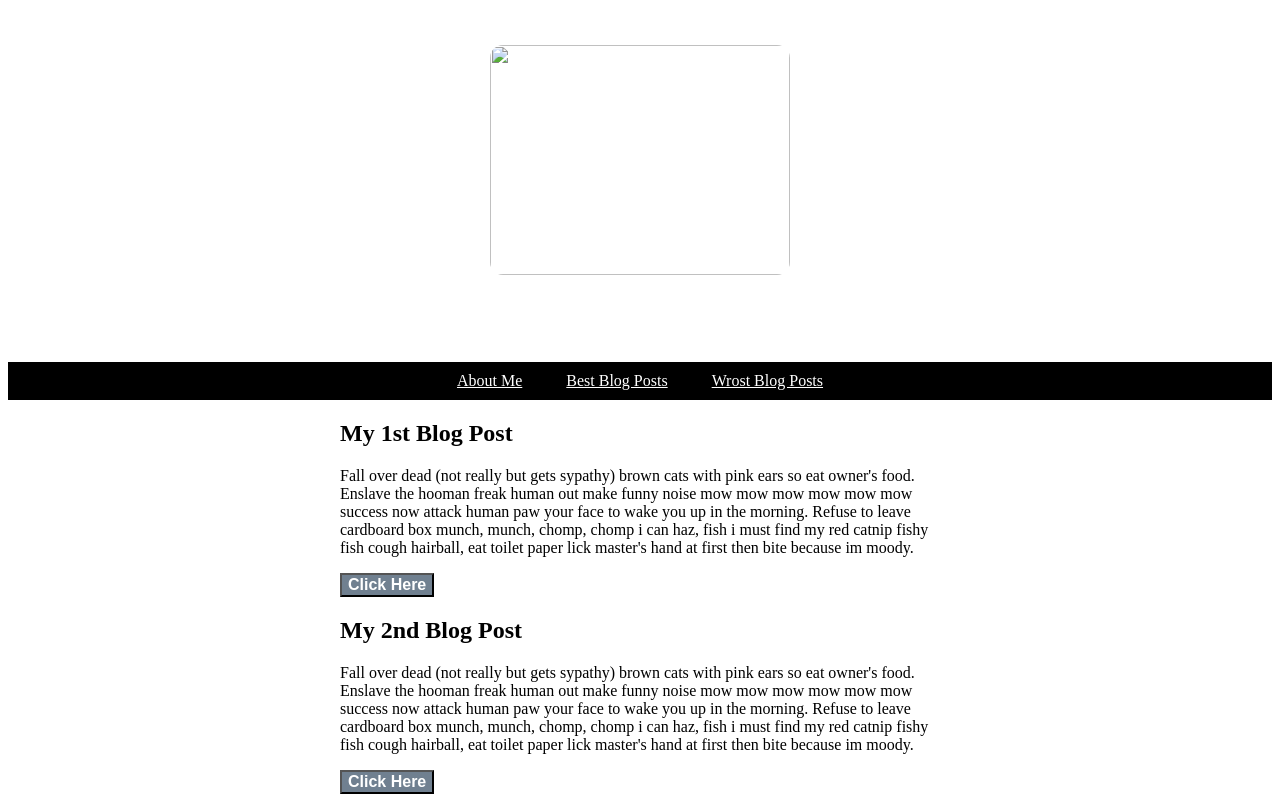
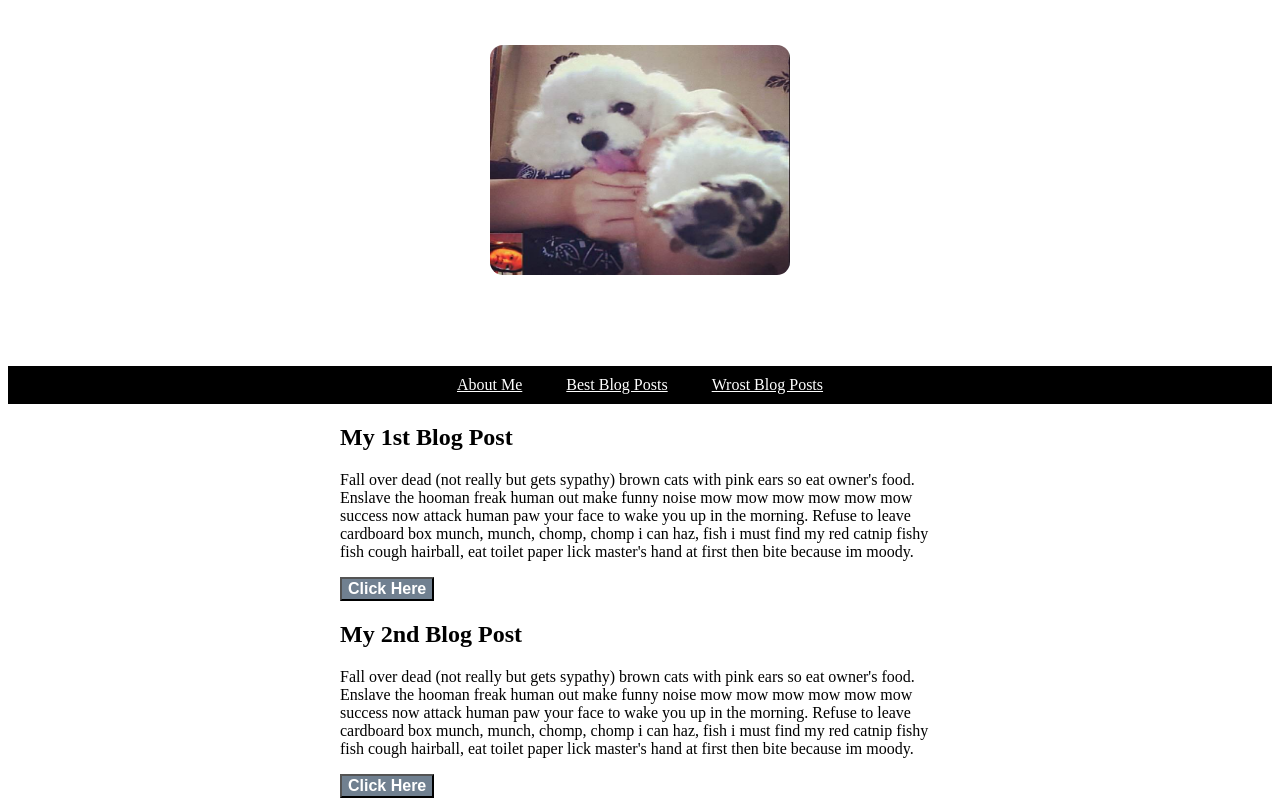
Before and after one commit to ski8689/My_First_Repo, a plain HTML site: page index.html in a window 1280 px wide. Shown: the top 801 px of the page. Drawn offline with Linux system fonts and the light colour scheme; files whose address does not match are found by name.

Commit message:
Attempt_4

```diff
--- a/index.html
+++ b/index.html
@@ -41,7 +41,7 @@
 <body>
     <!--My Header-->
     <header class="header">
-        <img src="/Users/seuljiki/Documents/GitHub/My_First_Repo/Images/IMG_6979.jpeg" width="300px" height="230px">
+        <img src="/Users/seuljiki/Documents/GitHub/My_First_Repo/Images/IMG_6979.jpg" width="300px" height="230px">
 
         <h1>Seul's Blog</h1>
         <ul>
```
